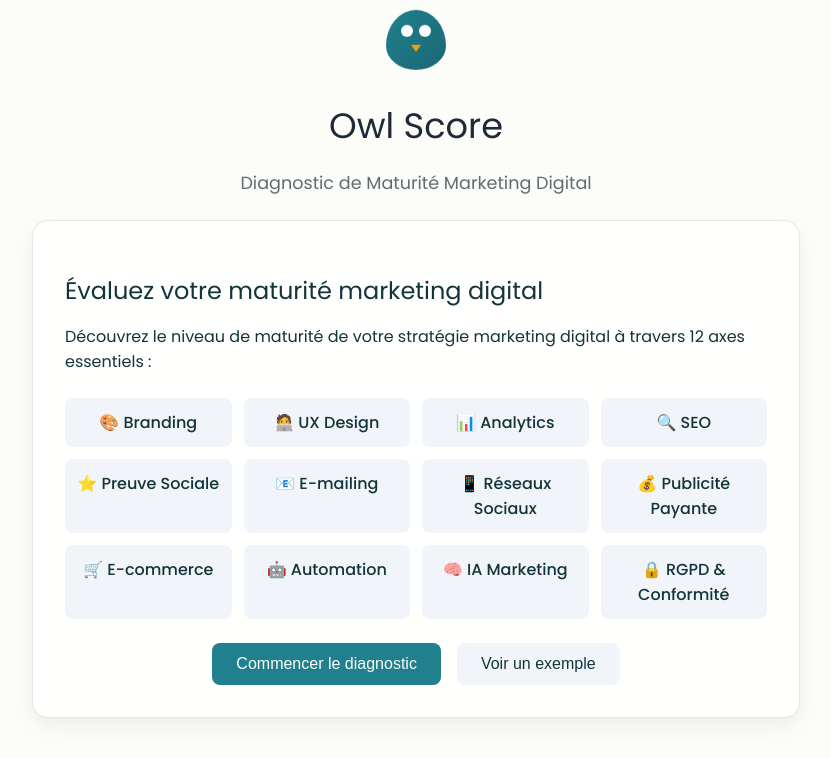
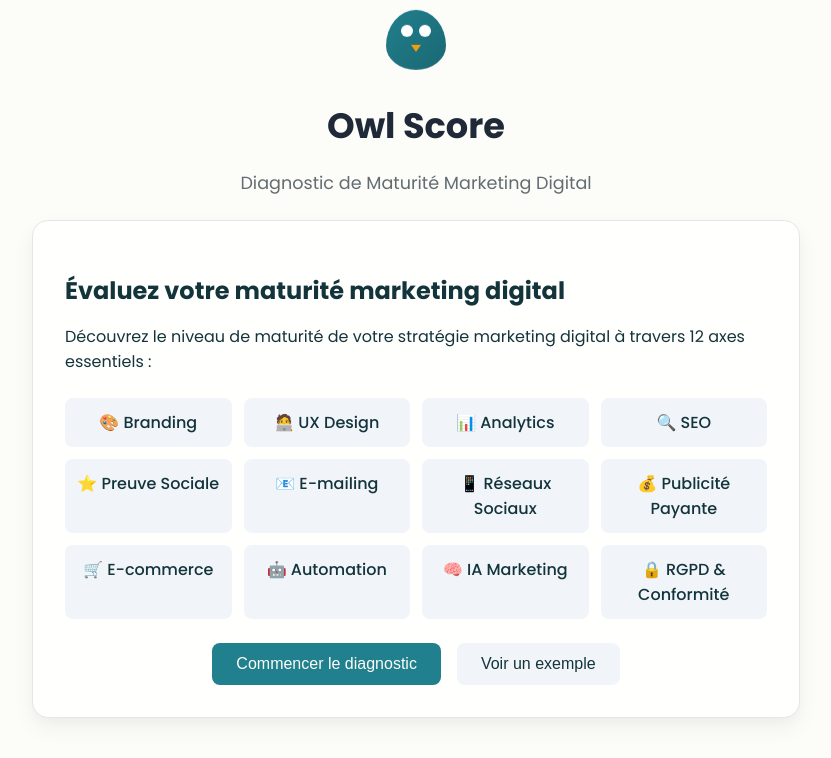
Before and after one commit to owl-agency/owl-score-app, a website: page index.html in a window 1280 px wide. Shown: the whole page, without its empty margins (224-1055 px from the left). Drawn offline with nearby package versions, Linux system fonts and the light colour scheme.

Commit message:
Remise des balises h en gras

```diff
--- a/index.html
+++ b/index.html
@@ -71,7 +71,7 @@
         }
 
         h1, h2, h3, h4, strong, .option-label, .maturity-level span, .score-circle span, .modal-header h3 {
-            font-weight: var(--font-weight-normal);
+            font-weight: var(--font-weight-bold);
         }
         .btn, .axis-item, .form-label, .progress-text, .question-category-display {
              font-weight: var(--font-weight-medium);
```
